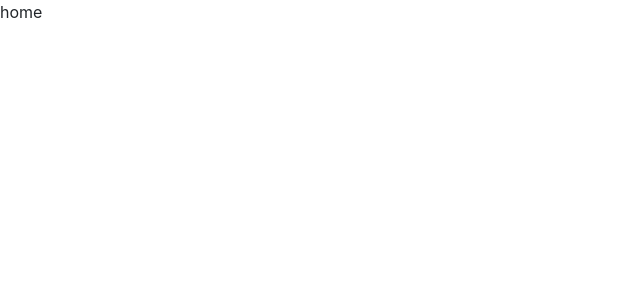
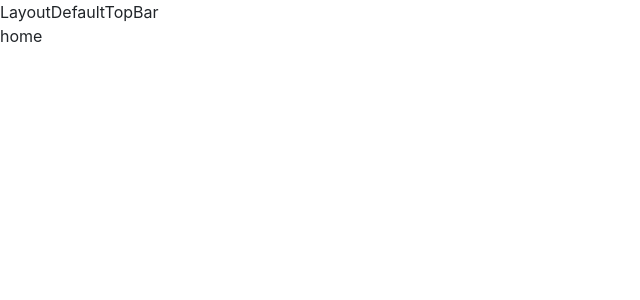
Before and after one commit to zhiga90/frozeneon-test, a Vue app: page / in a window 1280 px wide. Shown: the top 300 px of the page, without its empty margins (0-640 px from the left). Built offline with nearby package versions, Linux system fonts and the light colour scheme.

Commit message:
default layout from store getter with checkable nav & footer

```diff
--- a/src/app.sass
+++ b/src/app.sass
@@ -3,3 +3,7 @@
 // Then import Bootstrap and BootstrapVue SCSS files (order is important)
 @import '~bootstrap/scss/bootstrap.scss'
 @import '~bootstrap-vue/src/index.scss'
+
+html, body
+  height: 100%
+@import './style/global'
--- a/src/components/layouts/LayoutDefault.vue
+++ b/src/components/layouts/LayoutDefault.vue
@@ -1,11 +1,27 @@
 <template lang="pug">
-  .layout-default
-    slot
+  .layout-default.flex-column
+    .main-navbar.flex-thin(v-if="isTopBar")
+      LayoutDefaultTopBar
+    .main-wrap.flex-stretch
+      slot
+    .main-footer.flex-thin(v-if="isFooter")
+      LayoutDefaultFooter
 </template>
 
 <script>
+import { mapGetters } from 'vuex'
+import LayoutDefaultTopBar from '@/components/layouts/LayoutDefaultTopBar'
+import LayoutDefaultFooter from '@/components/layouts/LayoutDefaultFooter'
+
 export default {
   name: 'LayoutDefault',
+  components: {
+    LayoutDefaultTopBar, LayoutDefaultFooter,
+  },
+
+  computed: {
+    ...mapGetters('ui', ['isTopBar', 'isFooter']),
+  },
 }
 </script>
 
--- /dev/null
+++ b/src/components/layouts/LayoutDefaultFooter.vue
@@ -0,0 +1,13 @@
+<template lang="pug">
+  div LayoutDefaultFooter
+</template>
+
+<script>
+export default {
+  name: 'LayoutDefaultFooter',
+}
+</script>
+
+<style scoped>
+
+</style>
--- /dev/null
+++ b/src/components/layouts/LayoutDefaultTopBar.vue
@@ -0,0 +1,13 @@
+<template lang="pug">
+  div LayoutDefaultTopBar
+</template>
+
+<script>
+export default {
+  name: 'LayoutDefaultTopBar',
+}
+</script>
+
+<style scoped>
+
+</style>
--- a/src/store/modules/ui.js
+++ b/src/store/modules/ui.js
@@ -1,9 +1,13 @@
 const state = {
   layout: 'default',
+  layoutTopBar: true,
+  layoutFooter: false,
 }
 
 const getters = {
   layout: state => state.layout,
+  isTopBar: state => state.layoutTopBar,
+  isFooter: state => state.layoutFooter,
 }
 
 export default {
--- /dev/null
+++ b/src/style/global.sass
@@ -0,0 +1,8 @@
+.flex-column
+  display: flex
+  flex-direction: column
+  min-height: 100%
+.flex-stretch
+  flex: 1 1 auto
+.flex-thin
+  flex: 0 0 auto
```
